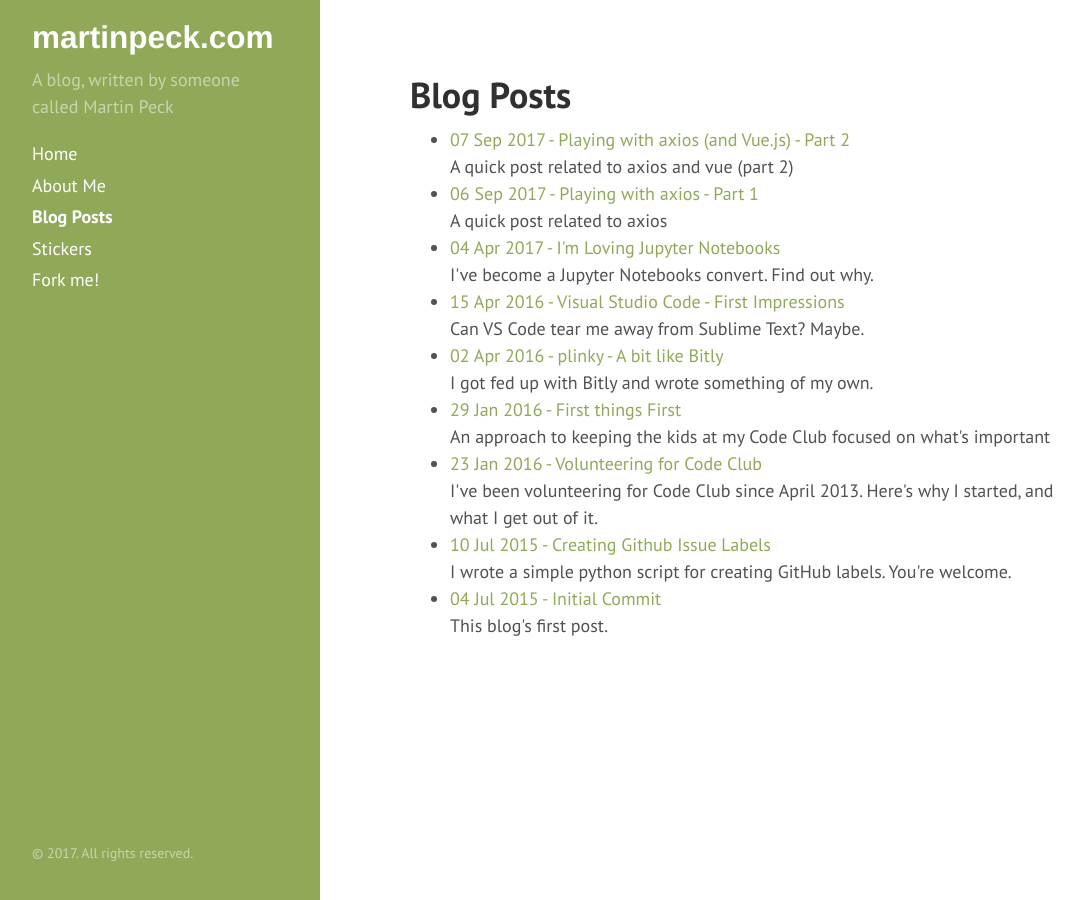
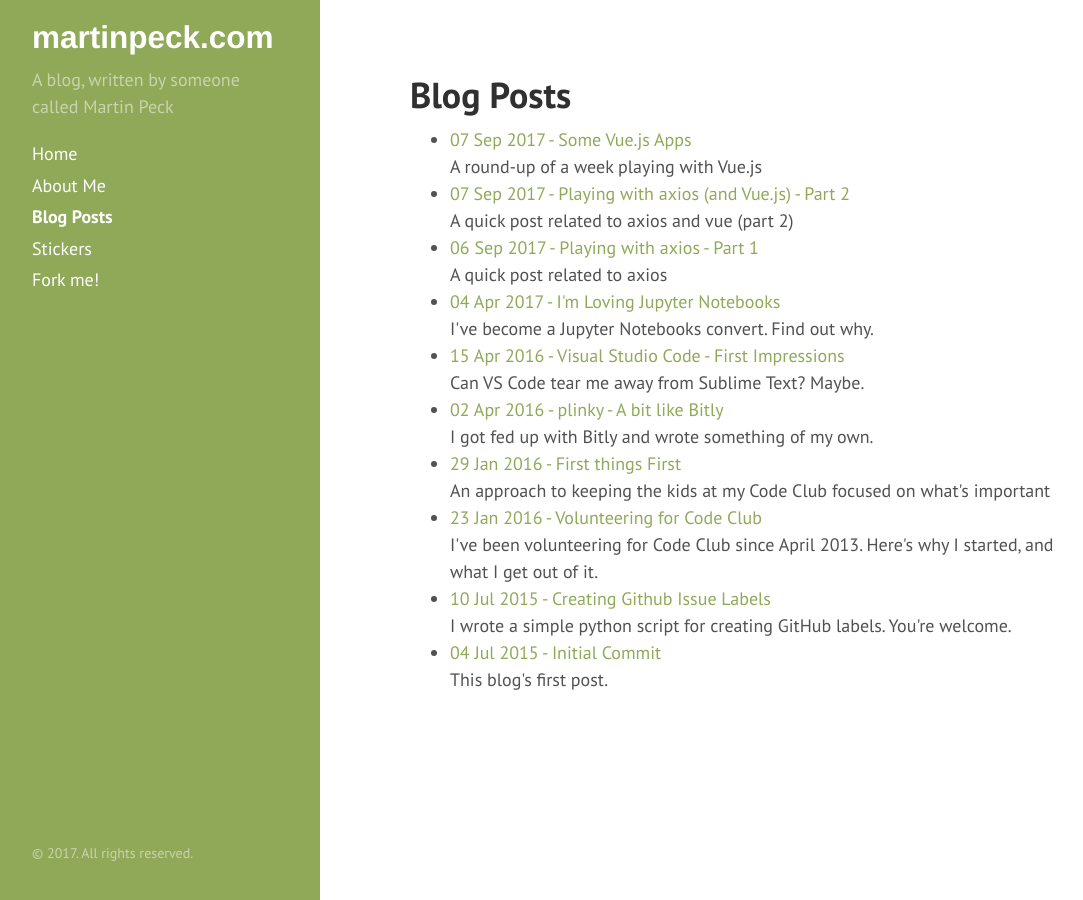
Before and after one commit to martinpeck/martinpeck.github.io, a Jekyll site: the page built from posts.md, in a window 1280 px wide. Shown: the whole page, without its empty margins (4-1087 px from the left). Built offline with Jekyll 4.4.1, drawn with Linux system fonts in a browser that asks for light colours; some of the changed lines change nothing that is shown.

Commit message:
update to latest stuff

```diff
--- a/_config.yml
+++ b/_config.yml
@@ -1,6 +1,6 @@
 # Dependencies
 markdown:             kramdown
-gems:                 [jekyll-paginate, jekyll-gist]
+plugins:              [jekyll-paginate, jekyll-gist]
 # Site settings
 title:                martinpeck.com
 description:          'A blog, written by someone called Martin Peck'
--- /dev/null
+++ b/_posts/2017-09-08-some-vuejs-apps.markdown
@@ -0,0 +1,67 @@
+---
+layout: post
+title:  Some Vue.js Apps
+date:   2017-09-07 12:00:00
+excerpt: A round-up of a week playing with Vue.js
+category: blog
+---
+
+I've spent the last week playing with [Vue.js] and associated modules. I have to say...I'm impressed with how quickly and easily I've been able to throw together some little web apps.
+
+If you're interested in what I've done, here's the summary:
+
+## Pokemon-Vue-er: the Pokemon Viewing app
+
+This was my first experiement into Vue.js. I've written about it here and here.
+This app makes use of [axios] to make API calls to a Pokemon API, and Vue.js to render the results.
+
+You can find the code for this here: <https://github.com/martinpeck/pokemon-vue-er>
+
+You can find an instance of this app running on [Surge.sh] here: <https://pokemonvue-er.surge.sh>
+
+## Vuex-Notes-App: a Notes app that uses Vuex for state management
+
+Description
+Surge
+GitHub
+
+## Vigenere-App: a Vue.js app that shows of the Vigenere Cipher to encode/decode text
+
+Description
+Surge
+GitHub
+
+
+
+
+*If you want to read Part 1, you'll [find it here][part1]*
+
+The reason I'd started to play with [axios] was because I'd started reading some articles about [Vue.js] and how will axios worked with it. So, I figured the best thing to do was to create a small app, written using [Vue.js], that used axios to retrieve data.
+
+The app allows you to enter the ID of a Pokemon, and it then retrieves some basic details and displays them. It's hardly rocket-science, but it's allowed me to play with a number of [Vue.js] concepts. I'm going to continue to add more features over time (to try out more of [Vue.js]).
+
+* You can find the [source code on Github][source] at <https://github.com/martinpeck/pokemon-vue-er>
+* An [instance of the app][app] is deployed to [Surge.sh] at the domain <https://pokemonvue-er.surge.sh>
+* The api that this app calls is the [Pokemon API][pokemonapi], details of which can be found at <https://pokeapi.co/docsv2/#>
+
+## Vue.js
+
+I'm really impressed with [Vue.js]. I've recently been getting my head around React, and so this detour into [Vue.js] has come at a point where I'm still learning React. What's striking is how quick it is to get up and running with [Vue.js]. My app does hardly anything, but I was able to create a component-based app, with basic routing, in no time at all. I'm going to go back to my React tutorials soon, but I've really enjoyed being productive with [Vue.js].
+
+## Surge vs GH-Pages
+At first, I was going to deploy this app to GitHub pages. I'd found an npm package that helped with this, but I ran up against a couple of issues.
+
+While trying get things working I read a post that recommended [Surge.sh], so I gave that a go. It is **SO EASY** to deploy to Surge, and so I ripped out the GH pages deployment and will be using [Surge.sh] for all of my future HTML/JS web apps.
+
+## Conclusion
+
+In the end, the use of [axios] in the app was pretty trivial. The learning curve required to get up and running with [axios] and [Vue.js] was very shallow, and I felt productive with both in a short amount of time. I'll be playing with both of these in the future.
+
+
+[part1]: {{ site.baseurl }}{% post_url 2017-09-06-playing-with-axios-part1 %}
+[Vue.js]: https://vuejs.org/
+[axios]: https://github.com/mzabriskie/axios
+[pokemonapi]: https://pokeapi.co/docsv2/#
+[Surge.sh]: https://surge.sh
+[app]: https://pokemonvue-er.surge.sh
+[source]: https://github.com/martinpeck/pokemon-vue-er
```
Also changed, not shown: Gemfile.lock.
